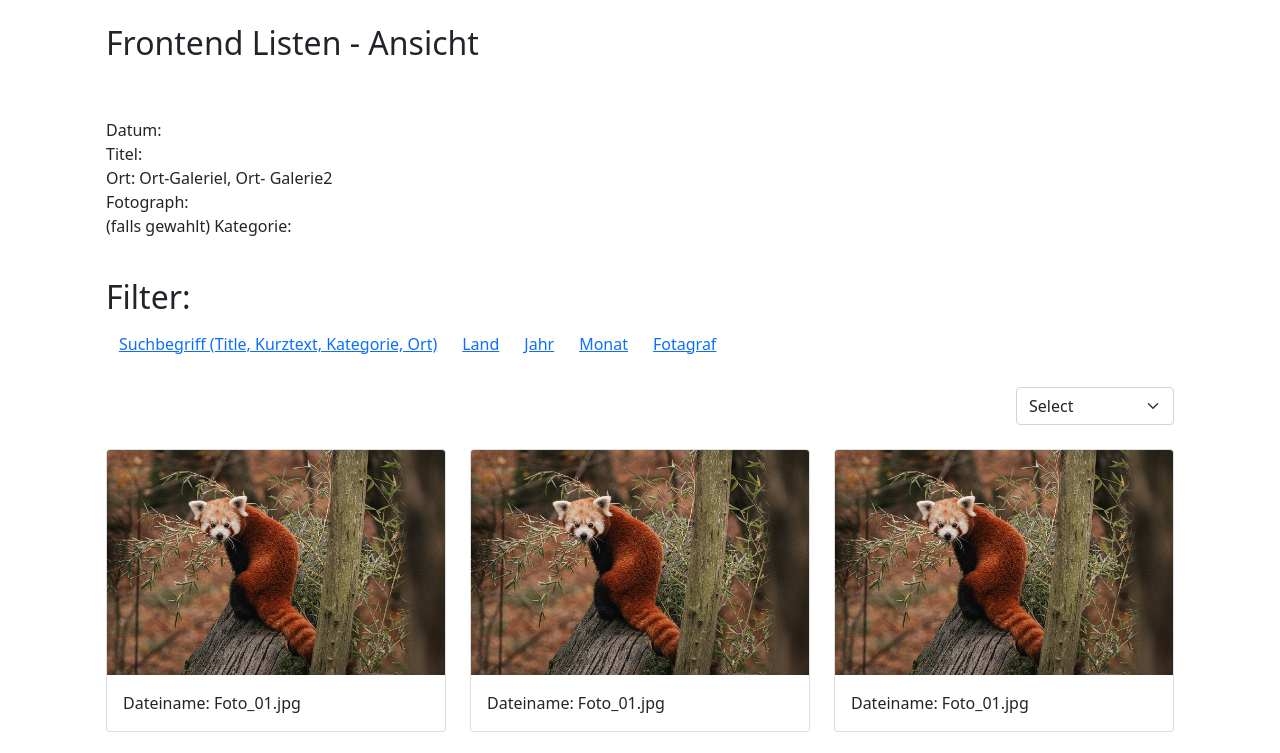
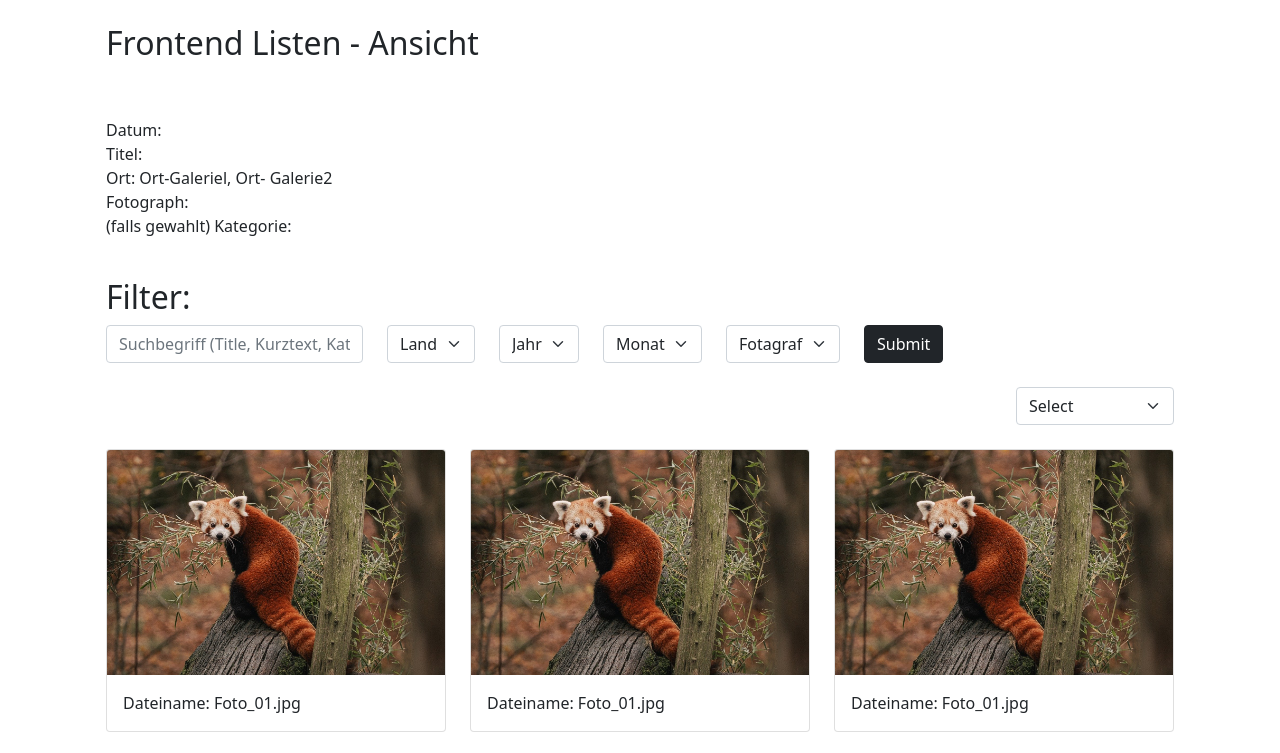
Before and after one commit to sujaygoswami/fortress6-chiligallery, a website: page html-master/filter.html in a window 1280 px wide. Shown: the top 753 px of the page. Drawn offline with Linux system fonts and the light colour scheme.

Commit message:
work update dated 28.02.2024 1st push

```diff
--- a/html-master/filter.html
+++ b/html-master/filter.html
@@ -64,12 +64,43 @@
                     <!-- listing filter nav -->
                     <div class="listing-filter-nav mb-4">
                         <h2>Filter:</h2>
-                        <div class="btn-group" role="group" aria-label="Basic example">
-                            <button type="button" class="btn btn-link">Suchbegriff (Title, Kurztext, Kategorie, Ort)</button>
-                            <button type="button" class="btn btn-link">Land</button>
-                            <button type="button" class="btn btn-link">Jahr</button>
-                            <button type="button" class="btn btn-link">Monat</button>
-                            <button type="button" class="btn btn-link">Fotagraf</button>
+                        <div class="btn-group row" role="group" aria-label="Basic example">
+                            <div class="col-auto">
+                                <input type="text" class="form-control" id="exampleFormControlInput1" placeholder="Suchbegriff (Title, Kurztext, Kategorie, Ort)">
+                            </div>
+                            <div class="col-auto">
+                                <select class="form-select" aria-label="Default select example">
+                                    <option selected>Land</option>
+                                    <option value="1">Land</option>
+                                    <option value="2">Land</option>
+                                    <option value="3">Land</option>
+                                  </select>
+                            </div>
+                            <div class="col-auto">
+                                <select class="form-select" aria-label="Default select example">
+                                    <option selected>Jahr</option>
+                                    <option value="1">Jahr</option>
+                                    <option value="2">Jahr</option>
+                                    <option value="3">Jahr</option>
+                                  </select>
+                            </div>
+                            <div class="col-auto">
+                                <select class="form-select" aria-label="Default select example">
+                                    <option selected>Monat</option>
+                                    <option value="1">Monat</option>
+                                    <option value="2">Monat</option>
+                                    <option value="3">Monat</option>
+                                  </select>
+                            </div>
+                            <div class="col-auto">
+                                <select class="form-select" aria-label="Default select example">
+                                    <option selected>Fotagraf</option>
+                                    <option value="1">Fotagraf</option>
+                                    <option value="2">Fotagraf</option>
+                                    <option value="3">Fotagraf</option>
+                                  </select>
+                            </div>
+                            <div class="col-auto"><button type="submit" class="btn btn-dark">Submit</button></div>
                           </div>
                     </div>
                     <!-- listing filter nav -->
```
